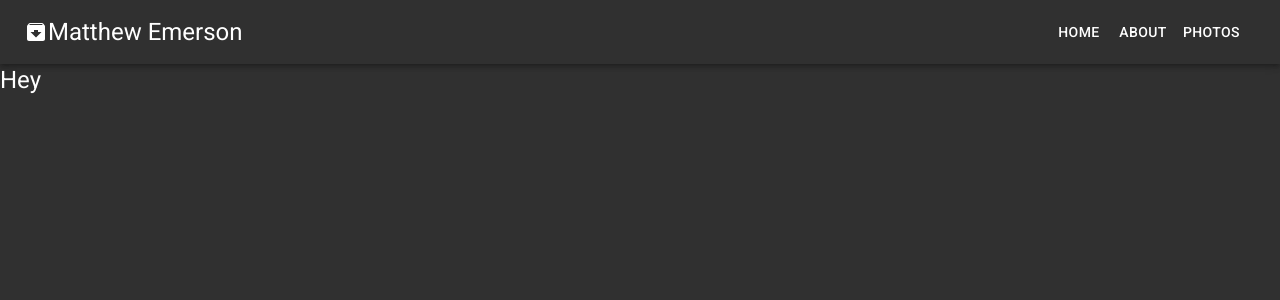
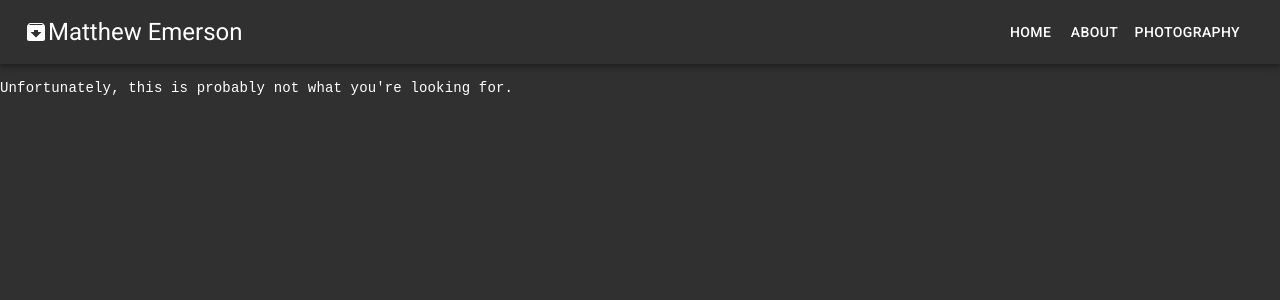
Before and after one commit to emersonmde/memerson, a React (Create React App) app: page / in a window 1280 px wide. Shown: the top 300 px of the page. Built offline with nearby package versions, Linux system fonts and the light colour scheme; what aws-amplify would draw is missing.

Commit message:
Updated home page text and photos link

```diff
--- a/src/components/Header.tsx
+++ b/src/components/Header.tsx
@@ -35,7 +35,7 @@ export default function Header() {
                         About
                     </Button>
                     <Button variant="text" color="inherit" component={Link} to="/photos">
-                        Photos
+                        Photography
                     </Button>
                 </div>
             </Toolbar>
--- a/src/containers/Home.tsx
+++ b/src/containers/Home.tsx
@@ -10,7 +10,9 @@ export default class Home extends React.Component<{}, {}> {
 
   render() {
     return (
-      <Typography variant='h5'>Hey</Typography>
+      <p>
+        <pre>Unfortunately, this is probably not what you're looking for.</pre>
+      </p>
     );
   }
 }
--- a/src/containers/Photos.tsx
+++ b/src/containers/Photos.tsx
@@ -14,7 +14,6 @@ export default class Photos extends React.Component<{}, { photos: Array<any>, ph
   }
 
   componentDidMount() {
-
     const apiName = 'MemersonApi';
     const path = '/photos';
     const params = { // OPTIONAL
```
